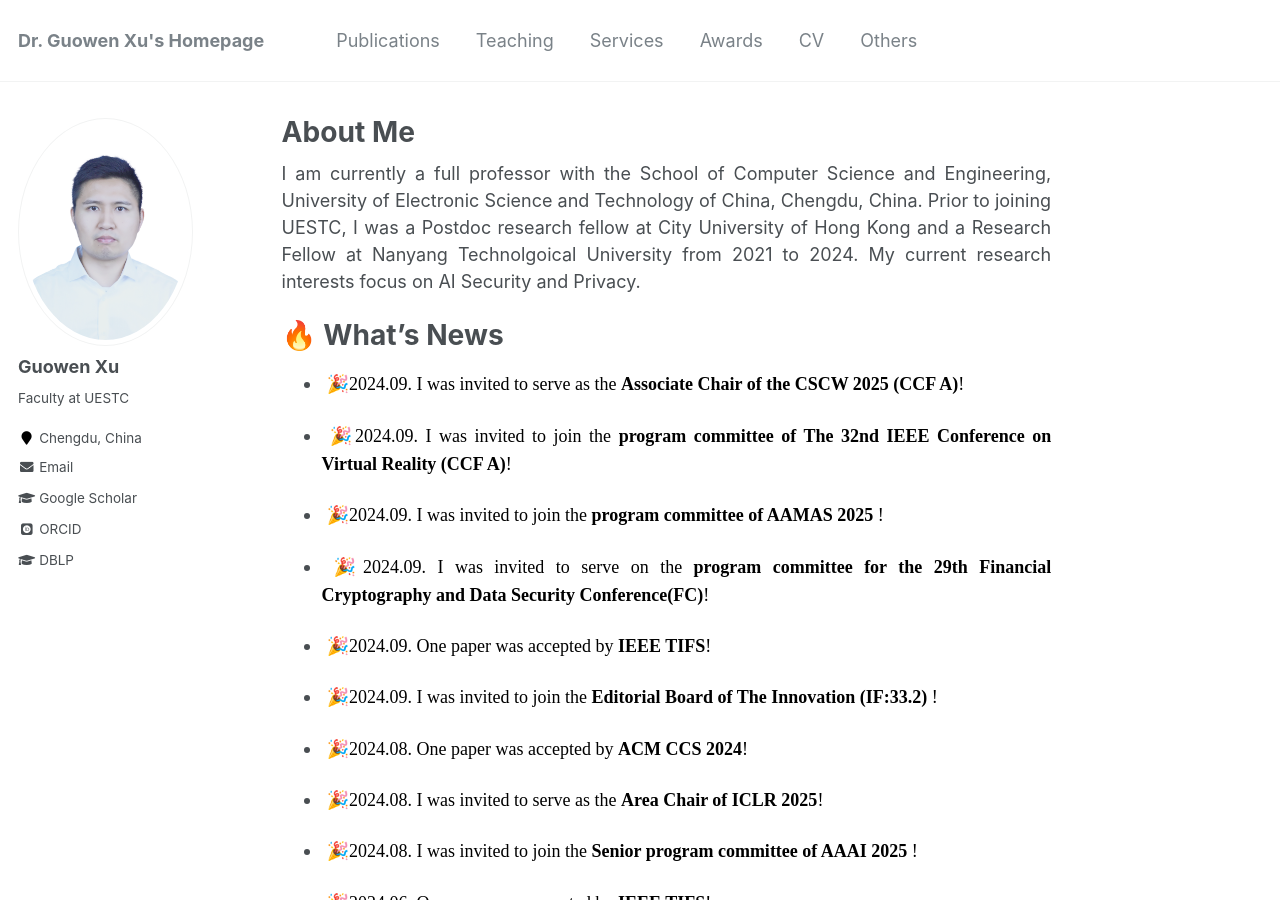
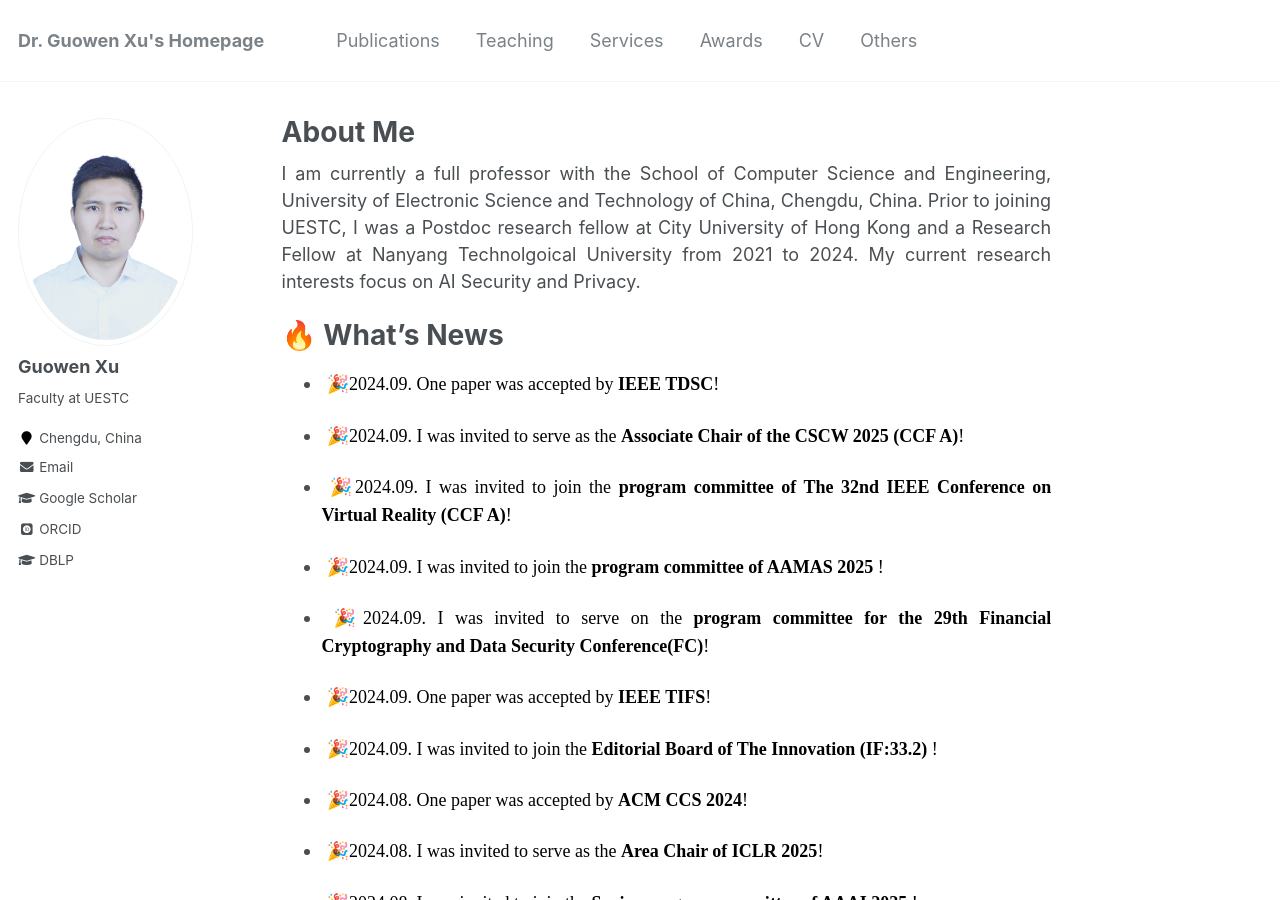
Before and after one commit to Guowen-xu/guowen-xu.github.io, a Jekyll site: the page built from _pages/about.md, in a window 1280 px wide and 900 px high. Built offline with Jekyll 4.4.1, drawn with Linux system fonts in a browser that asks for light colours; some web fonts are replaced.

Commit message:
Update about.md

```diff
--- a/_pages/about.md
+++ b/_pages/about.md
@@ -18,7 +18,8 @@ redirect_from:
 
   🔥 What's News
 ======
--  <p align="justify">&nbsp;🎉<font face="Times New Roman" color=black size=4>2024.09.  I was invited to serve as the <b>Associate Chair of the CSCW 2025 (CCF A)</b>!</font></p>
+-   <p align="justify">&nbsp;🎉<font face="Times New Roman" color=black size=4>2024.09. One paper was accepted by <b>IEEE TDSC</b>!</font></p>
+-    <p align="justify">&nbsp;🎉<font face="Times New Roman" color=black size=4>2024.09.  I was invited to serve as the <b>Associate Chair of the CSCW 2025 (CCF A)</b>!</font></p>
 -   <p align="justify">&nbsp;🎉<font face="Times New Roman" color=black size=4>2024.09.  I was invited to join the <b>program committee of The 32nd IEEE Conference on Virtual Reality (CCF A)</b>!</font></p>
 -  <p align="justify">&nbsp;🎉<font face="Times New Roman" color=black size=4>2024.09.  I was invited to join the <b>program committee of AAMAS 2025 </b>!</font></p>
 - <p align="justify">&nbsp;🎉<font face="Times New Roman" color=black size=4>2024.09. I was invited to serve on the  <b>program committee for the 29th Financial Cryptography and Data Security Conference(FC)</b>!</font></p>
```
